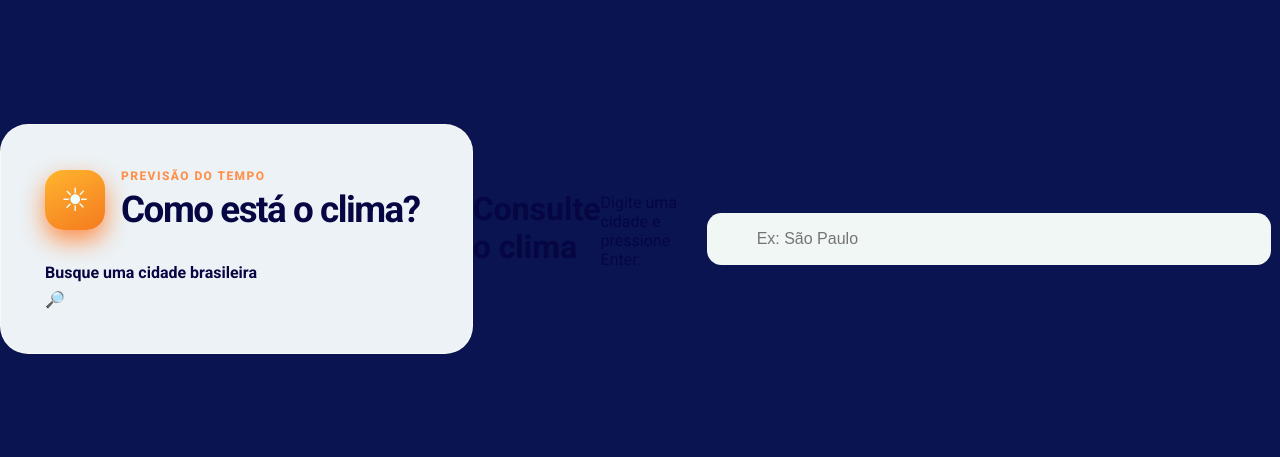
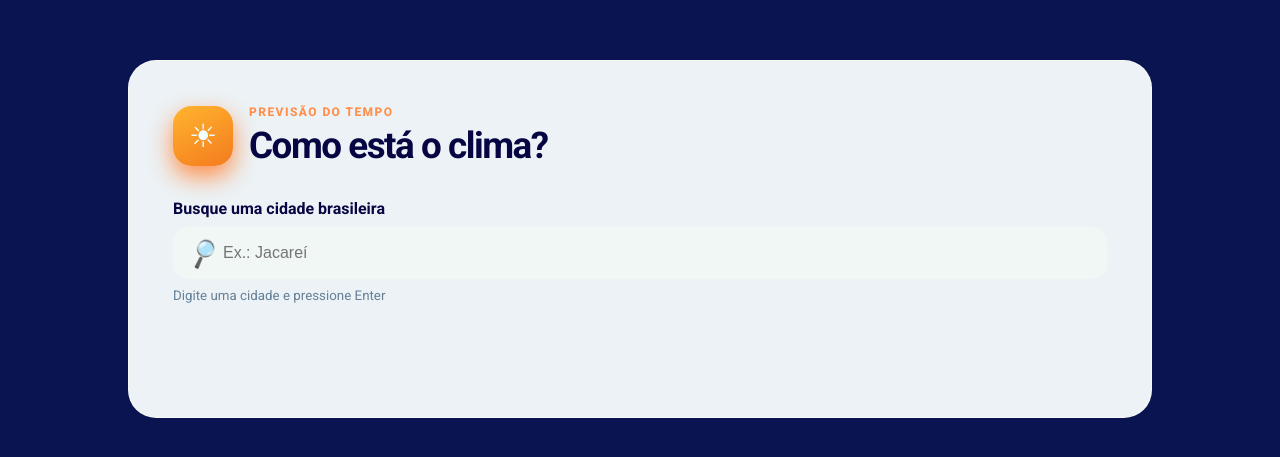
Before and after one commit to sarahcris152/atividade1ConsulteoClima, a plain HTML site: page index.html in a window 1280 px wide. Shown: the part 161-618 px from the top of the page. Drawn offline with Linux system fonts and the light colour scheme.

Commit message:
html pronto
Added input field for city search and updated layout.

```diff
--- a/index.html
+++ b/index.html
@@ -18,21 +18,22 @@
             <h1 class="titulo">Como está o clima?</h1>
           </div>
         </header>
+
+
         <div class="busca">
-            <label for="cidade">Busque uma cidade brasileira</label>
-            <div class="campo-busca"></div>
-            <span>🔎︎</span>
+          <label for="cidade">Busque uma cidade brasileira</label>
+          <div class="campo-busca">
+          <span>🔎︎</span>
+          <input id="cidade" type="text" placeholder="Ex.: Jacareí" autocomplete="off"/>
+        </div>
+        <small>Digite uma cidade e pressione Enter</small>
+    </div>
 
-        </div>
+    <p id="mensagem"></p>
+    <div id="cidades"></div>
+    <div id="previsao"></div>
+
       </section>
-      <h1>Consulte o clima</h1>
-      <p>Digite uma cidade e pressione Enter:</p>
-
-      <input id="cidade" type="text" placeholder="Ex: São Paulo" />
-
-      <p id="mensagem"></p>
-      <div id="cidades"></div>
-      <div id="previsao"></div>
     </main>
   </body>
 </html>
```
